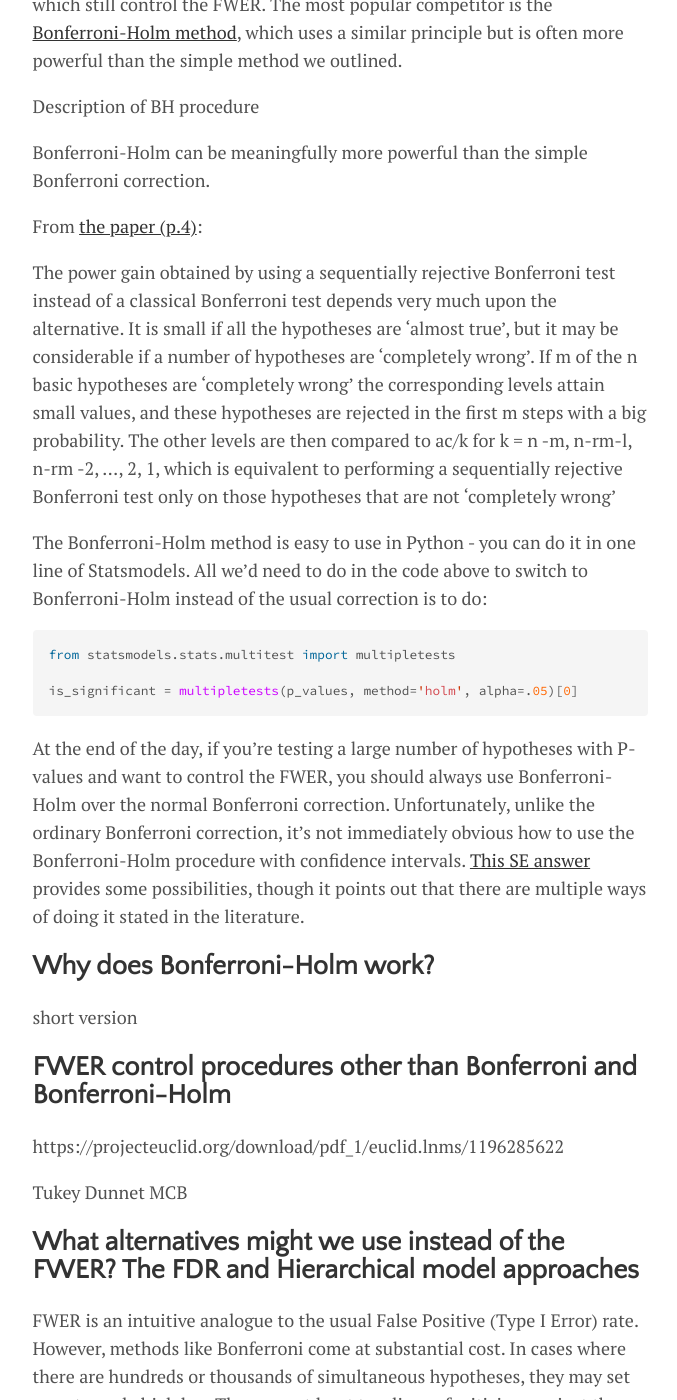
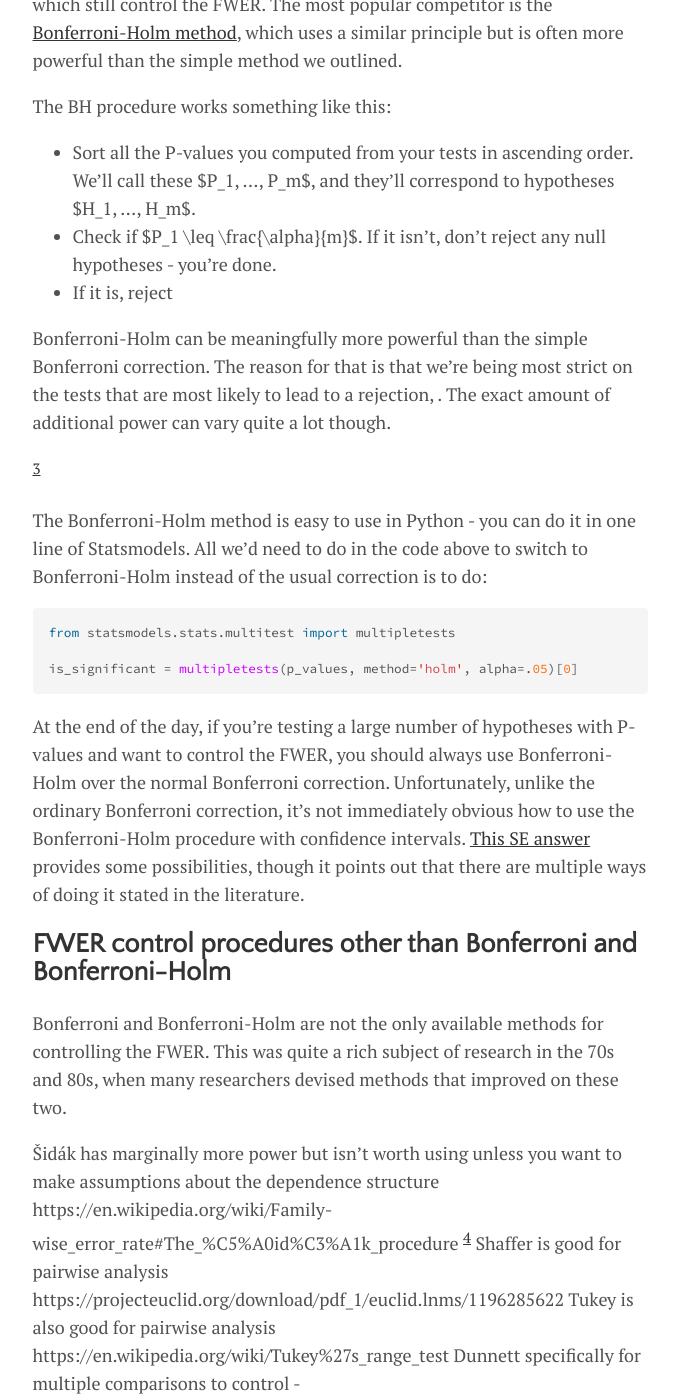
Before and after one commit to lmc2179/lmc2179.github.io, a Jekyll site: the page built from drafts/fwer.md, in a window 1280 px wide and 1400 px high, scrolled down 7503 px. Shown: the whole window, without its empty margins (300-977 px from the left). Built offline with Jekyll 4.4.1, drawn with Linux system fonts in a browser that asks for light colours; our own code applies the rules of GitHub Pages for plain Markdown files; formulas are drawn with MathJax 3; some of the changed text lies outside the part shown.

Commit message:
Update fwer.md

````diff
--- a/drafts/fwer.md
+++ b/drafts/fwer.md
@@ -186,24 +186,16 @@ If you're interested in a deeper look at the confidence interval case, take a lo
 
 The Bonferroni correction has a lot going for it! It's easy to use and explain, which is always a positive attribute for a method. However, we noticed that it tends to reduce the power. Since its introduction, this has lead researchers to look for methods that are more powerful than the Bonferroni correction, but which still control the FWER. The most popular competitor is the [Bonferroni-Holm method](https://en.wikipedia.org/wiki/Holm%E2%80%93Bonferroni_method), which uses a similar principle but is often more powerful than the simple method we outlined.
 
-Description of BH procedure
+The BH procedure works something like this:
 
-Bonferroni-Holm can be meaningfully more powerful than the simple Bonferroni correction.
+- Sort all the P-values you computed from your tests in ascending order. We'll call these $P_1, ..., P_m$, and they'll correspond to hypotheses $H_1, ..., H_m$.
+- Check if $P_1 \leq \frac{\alpha}{m}$. If it isn't, don't reject any null hypotheses - you're done.
+- If it is, reject
 
-From [the paper (p.4)](https://www.ime.usp.br/~abe/lista/pdf4R8xPVzCnX.pdf):
+Bonferroni-Holm can be meaningfully more powerful than the simple Bonferroni correction. The reason for that is that we're being most strict on the tests that are most likely to lead to a rejection, . The exact amount of additional power can vary quite a lot though.
 
-The power gain obtained by using a sequentially
-rejective Bonferroni test instead of a classical Bonferroni test depends very much upon the alternative.
-It is small if all the hypotheses are 'almost true', but
-it may be considerable if a number of hypotheses are
-'completely wrong'. If m of the n basic hypotheses
-are 'completely wrong' the corresponding levels attain small values, and these hypotheses are rejected
-in the first m steps with a big probability. The
-other levels are then compared to ac/k for k = n -m,
-n-rm-l, n-rm -2, ..., 2, 1, which is equivalent to
-performing a sequentially rejective Bonferroni test
-only on those hypotheses that are not 'completely
-wrong'
+<sup>[3](#foot3)</sup>
+
 
 The Bonferroni-Holm method is easy to use in Python - you can do it in one line of Statsmodels. All we'd need to do in the code above to switch to Bonferroni-Holm instead of the usual correction is to do:
 ```python
@@ -214,17 +206,16 @@ is_significant = multipletests(p_values, method='holm', alpha=.05)[0]
 
 At the end of the day, if you're testing a large number of hypotheses with P-values and want to control the FWER, you should always use Bonferroni-Holm over the normal Bonferroni correction. Unfortunately, unlike the ordinary Bonferroni correction, it's not immediately obvious how to use the Bonferroni-Holm procedure with confidence intervals. [This SE answer](https://stats.stackexchange.com/a/158562/29694) provides some possibilities, though it points out that there are multiple ways of doing it stated in the literature.
 
-## Why does Bonferroni-Holm work?
-
-short version
-
 ## FWER control procedures other than Bonferroni and Bonferroni-Holm
 
-https://projecteuclid.org/download/pdf_1/euclid.lnms/1196285622
+Bonferroni and Bonferroni-Holm are not the only available methods for controlling the FWER. This was quite a rich subject of research in the 70s and 80s, when many researchers devised methods that improved on these two.
 
-Tukey
-Dunnet
-MCB
+Šidák has marginally more power but isn't worth using unless you want to make assumptions about the dependence structure https://en.wikipedia.org/wiki/Family-wise_error_rate#The_%C5%A0id%C3%A1k_procedure <sup>[4](#foot4)</sup>
+Shaffer is good for pairwise analysis https://projecteuclid.org/download/pdf_1/euclid.lnms/1196285622
+Tukey is also good for pairwise analysis https://en.wikipedia.org/wiki/Tukey%27s_range_test
+Dunnett specifically for multiple comparisons to control - https://en.wikipedia.org/wiki/Dunnett%27s_test
+
+Unfortunately, none of these are in Python
 
 ## What alternatives might we use instead of the FWER? The FDR and Hierarchical model approaches
 
@@ -248,3 +239,9 @@ $$\leq \sum_{i=1}^{m} \mathbb{P}(\bigcup_{i=1}^{m} \mu_i \notin CI_{\frac{\alpha
 $$= m \frac{\alpha}{m} = \alpha$$
 
 More generally, arbitrary contrasts https://sci2s.ugr.es/keel/pdf/algorithm/articulo/1961-Bonferroni_Dunn-JASA.pdf
+
+<a name="foot3">3</a>: From [Holm's paper (p.4)](https://www.ime.usp.br/~abe/lista/pdf4R8xPVzCnX.pdf):
+
+> The power gain obtained by using a sequentially rejective Bonferroni test instead of a classical Bonferroni test depends very much upon the alternative. It is small if all the hypotheses are 'almost true', but it may be considerable if a number of hypotheses are 'completely wrong'. If $m$ of the $n$ basic hypotheses are 'completely wrong' the corresponding levels attain small values, and these hypotheses are rejected in the first $m$ steps with a big probability. The other levels are then compared to $\alpha / k$ for $k = n -m, n-rm-l, n-rm -2, ..., 2, 1$, which is equivalent to performing a sequentially rejective Bonferroni test only on those hypotheses that are not 'completely wrong'.
+
+<a name="foot4">4</a>: Šidák proof
````
